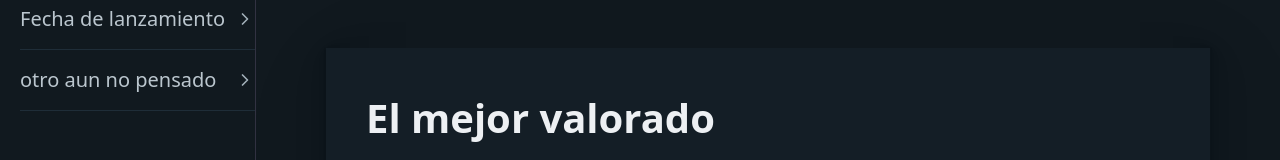
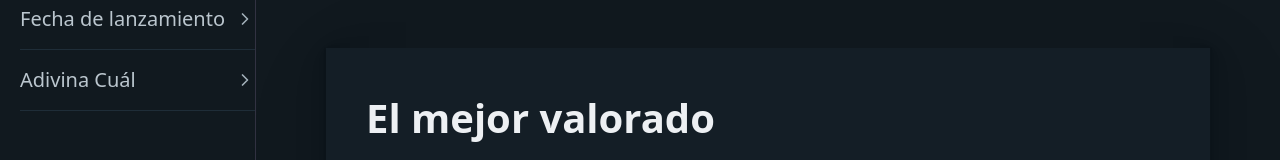
Before and after one commit to xrimsonn/movie-games-js, a plain HTML site: page user/feed.html in a window 1280 px wide. Shown: the part 155-315 px from the top of the page. Drawn offline with nearby package versions, Linux system fonts and the light colour scheme; no server answers.

Commit message:
detalles

```diff
--- a/user/feed.html
+++ b/user/feed.html
@@ -45,7 +45,7 @@
             <p>Jugar</p>
           </details>
           <details>
-            <summary>otro aun no pensado</summary>
+            <summary>Adivina Cuál</summary>
             <a href="#juego3"> <p>Descripcion</p></a>
             <p>Jugar</p>
           </details>
```
